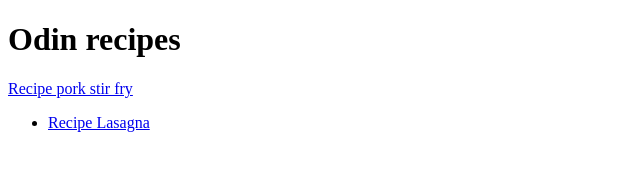
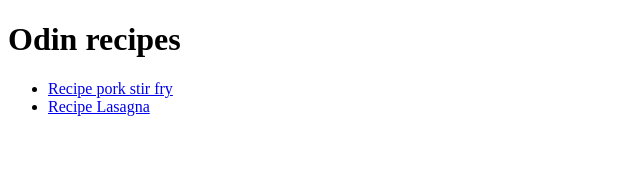
Before and after one commit to Gameclord/odin-recipes, a plain HTML site: page index.html in a window 1280 px wide. Shown: the whole page, without its empty margins (0-640 px from the left). Drawn offline with Linux system fonts and the light colour scheme.

```diff
--- a/index.html
+++ b/index.html
@@ -4,15 +4,15 @@
     <meta charset="UTF-8">
     <meta http-equiv="X-UA-Compatible" content="IE=edge">
     <meta name="viewport" content="width=device-width, initial-scale=1.0">
-    <title>Document</title>
+    <title>Home</title>
 </head>
 <body>
     <h1>Odin recipes</h1>
-    <a href="recipes/porkFry.html">Recipe pork stir fry</a>
-
     <ul>
+    <li><a href="recipes/porkFry.html">Recipe pork stir fry</a></li>
 
     <li><a href="recipes/Lasagna.html"> Recipe Lasagna</a>
+
     </ul>
 </body>
 </html>
```
